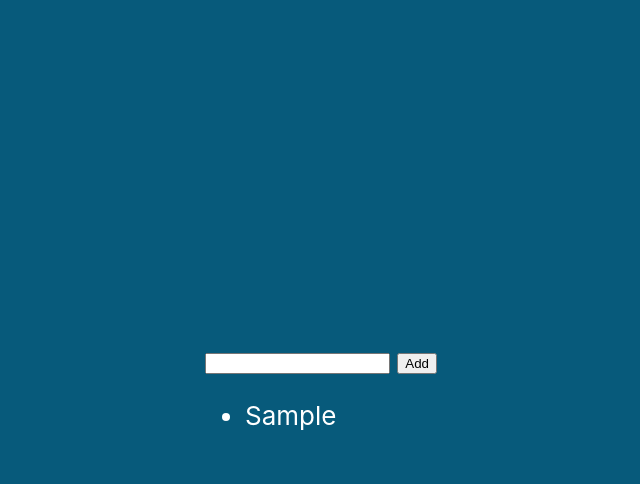
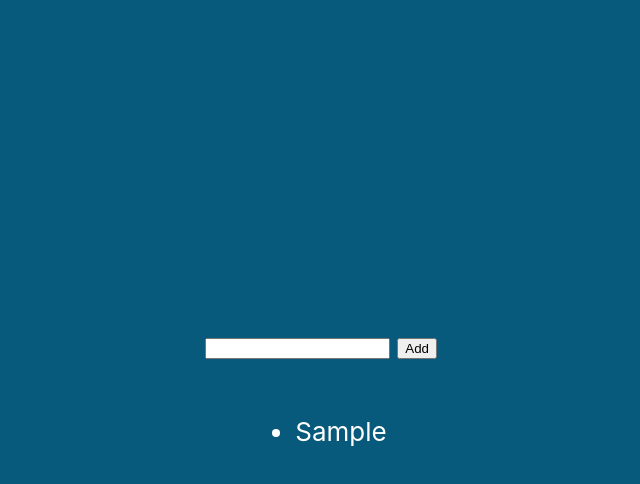
Before and after one commit to Tsiory1212/reactJs_v17_0_2, a React (Create React App) app: page / in a window 1280 px wide. Both pictures are taken after typing "Sample" into the empty fields and a click on the button "Add". Shown: the top 484 px of the page, without its empty margins (319-959 px from the left). Built offline with nearby package versions, Linux system fonts and the light colour scheme.

Commit message:
useContext

```diff
--- a/src/App.js
+++ b/src/App.js
@@ -1,46 +1,10 @@
 import './App.css';
-import { useRef, useEffect, useReducer } from 'react';
+import { useRef, useEffect, useContext } from 'react';
+import {Context} from "./Context";
 
-const initialState = {
-   items: [],
-   value: null,
-   editing: false,
-};
-const reducer = (state = initialState, action) => {
-   switch (action.type) {
-      case "change":
-         return {
-            ...state,
-            value: action.payload.value,
-            editing: true,
-         };
-      case "setEditing":
-         return {
-            ...state,
-            editing: false
-         };
-      case "add":
-         return {
-            ...state,
-            items: [...state.items, {id: new Date().getTime(), text: state.value}],
-            value: null
-         };
-      case "remove":
-         return {
-            ...state,
-            items: state.items.filter((item) => item.id !== action.payload.id),
-         };
-      default:
-         return state;
-   }
-}
-
-function App() {
+function Form() {
    const inputRef = useRef();
-   const [state, dispatch] = useReducer(reducer, initialState);
-
-   useEffect(() => console.log(state.value), [state.value]);
-
+   const {state, dispatch} = useContext(Context);
    const handleOnChange = (e) =>  {
       dispatch({type: "change", payload: {value: e.target.value } });
       setTimeout(() =>  dispatch({type: "setEditing"}), 1000 );
@@ -58,23 +22,42 @@ function App() {
       inputRef.current.value = null;
    }
 
+
+
+   return (
+      <>
+         <form onSubmit={handleOnSubmit}>
+            <input ref={inputRef} type="text" onChange={handleOnChange} /> <button type="submit">Add</button>
+         </form>
+         <br/>
+      </>
+
+   );
+}
+
+function Todos() {
+   const {state, dispatch} = useContext(Context);
+
    const removeItem = (id) => {
       dispatch({type: "remove", payload: {id}})
    }
+   return(
+      <ul>
+         {state.items.map((item, index) => {
+            return <li key={index} onClick={() => removeItem(item.id)}>{item.text}</li>
+         })}
+      </ul>
+   );
+}
 
+function App() {
+   // useEffect(() => console.log(state.value), [state.value]);
 
    return (
       <div className="App">
          <header className="App-header">
-            <form onSubmit={handleOnSubmit}>
-               <input ref={inputRef} type="text" onChange={handleOnChange} /> <button type="submit">Add</button>
-               <br/>
-               <ul>
-                  {state.items.map((item, index) => {
-                     return <li key={index} onClick={() => removeItem(item.id)}>{item.text}</li>
-                  })}
-               </ul>
-            </form>
+            <Form/>
+            <Todos />
          </header>
       </div>
    );
--- /dev/null
+++ b/src/Context.js
@@ -0,0 +1,44 @@
+import { createContext, useReducer } from "react";
+
+export const Context = createContext();
+
+const initialState = {
+    items: [],
+    value: null,
+    editing: false,
+ };
+const reducer = (state = initialState, action) => {
+    switch (action.type) {
+       case "change":
+          return {
+             ...state,
+             value: action.payload.value,
+             editing: true,
+          };
+       case "setEditing":
+          return {
+             ...state,
+             editing: false
+          };
+       case "add":
+          return {
+             ...state,
+             items: [...state.items, {id: new Date().getTime(), text: state.value}],
+             value: null
+          };
+       case "remove":
+          return {
+             ...state,
+             items: state.items.filter((item) => item.id !== action.payload.id),
+          };
+       default:
+          return state;
+    }
+ }
+
+ const Provider = ({children}) => {
+    const [state, dispatch] = useReducer(reducer, initialState);
+    return <Context.Provider value={{state, dispatch}} >{children}</Context.Provider>
+}
+
+export default Provider;
--- a/src/index.js
+++ b/src/index.js
@@ -3,10 +3,13 @@ import ReactDOM from 'react-dom';
 import './index.css';
 import App from './App';
 import reportWebVitals from './reportWebVitals';
+import Provider from './Context';
 
 ReactDOM.render(
   <React.StrictMode>
+    <Provider>
     <App />
+    </Provider>
   </React.StrictMode>,
   document.getElementById('root')
 
```
